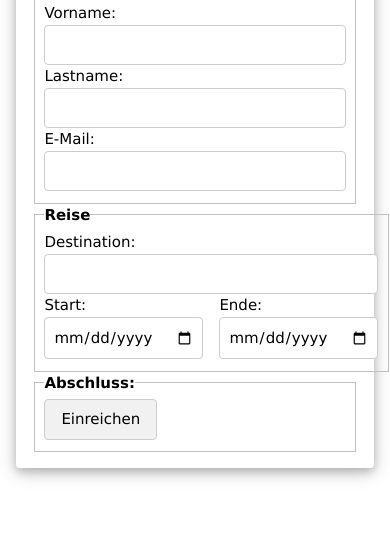
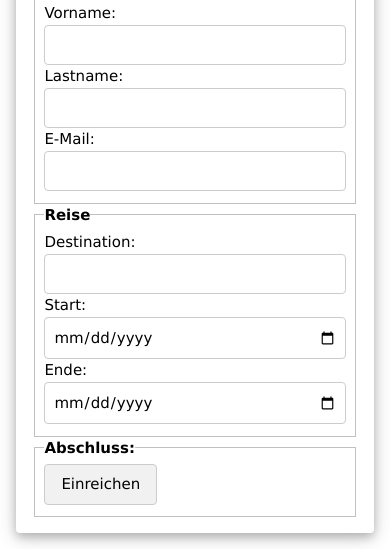
Before and after one commit to xXTime-OnXx/hslu-fs23, a plain HTML site: page webt/project/travelAgency.html in a window 390 px wide. Shown: the part 301-850 px from the top of the page. Drawn offline with nearby package versions, Linux system fonts and the light colour scheme.

Commit message:
mobile responsiveness

```diff
--- a/webt/project/css/travelAgency.css
+++ b/webt/project/css/travelAgency.css
@@ -10,3 +10,9 @@
 .end-date {
     width: 100%;
 }
+
+@media only screen and (max-width: 450px) {
+    .start-end-date {
+        display: block;
+    }
+}
```
